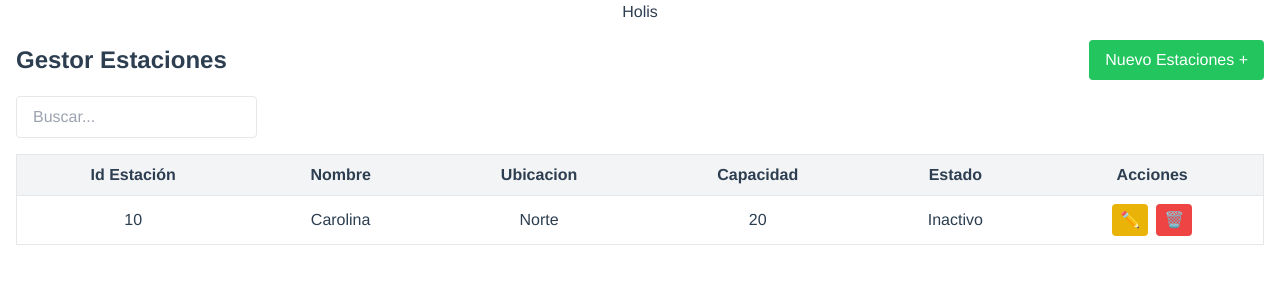
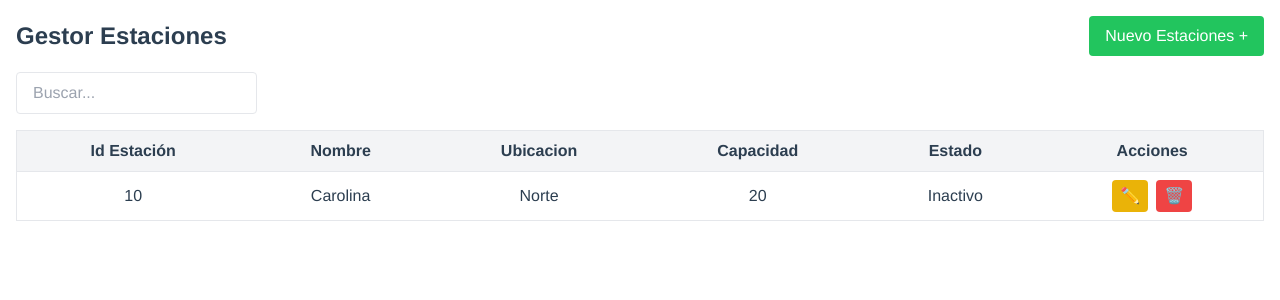
Before and after one commit to JulianChavezDiaz/MIKROMOVILAB, a Vue app: page /estaciones in a window 1280 px wide. Shown: the top 300 px of the page. Built offline with nearby package versions, Linux system fonts and the light colour scheme.

Commit message:
Deveritas

```diff
--- a/src/pages/EstacionesGestor.vue
+++ b/src/pages/EstacionesGestor.vue
@@ -1,5 +1,4 @@
 <template>
-  <h1>Holis</h1>
   <div class="p-4">
     <div class="flex justify-between items-center mb-4">
       <h1 class="text-2xl font-bold">Gestor Estaciones</h1>
```
